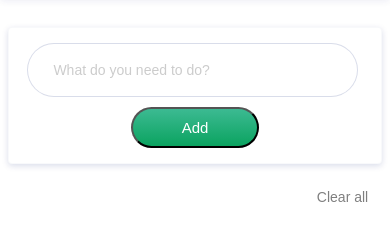
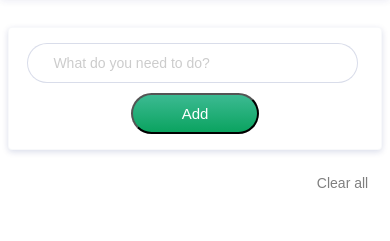
Before and after one commit to alexapplecider/myTrainings, a plain HTML site: page docs/toDo.html in a window 390 px wide. Shown: the part 73-314 px from the top of the page. Drawn offline with Linux system fonts and the light colour scheme.

Commit message:
add mobile @media-3

```diff
--- a/docs/css/style.css
+++ b/docs/css/style.css
@@ -115,6 +115,7 @@ h1 {
   line-height: 24px;
   word-wrap: break-word;
   opacity: 0.5;
+  cursor: pointer;
 }
 
 .item > label::before {
@@ -285,6 +286,7 @@ input[type=checkbox]:checked + label::after {
 @media(max-width: 460px) {
   #main-input {
     width: 90%;
+    line-height: 36px;
   }
   #btn-ok {
     margin-top: 10px;
```
